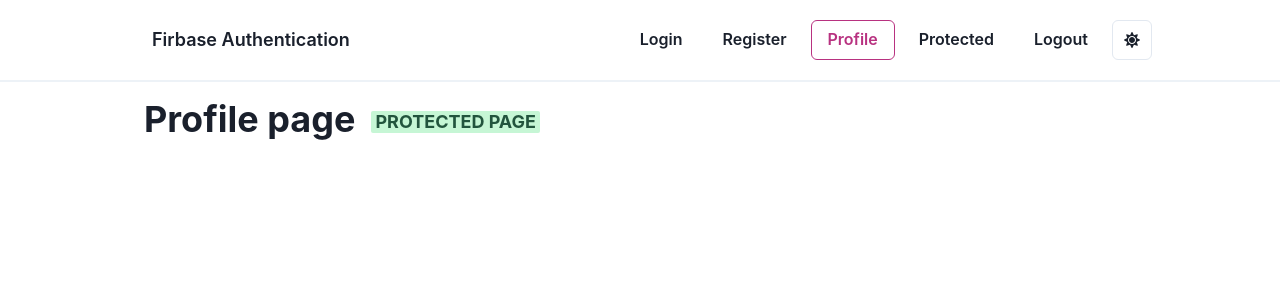
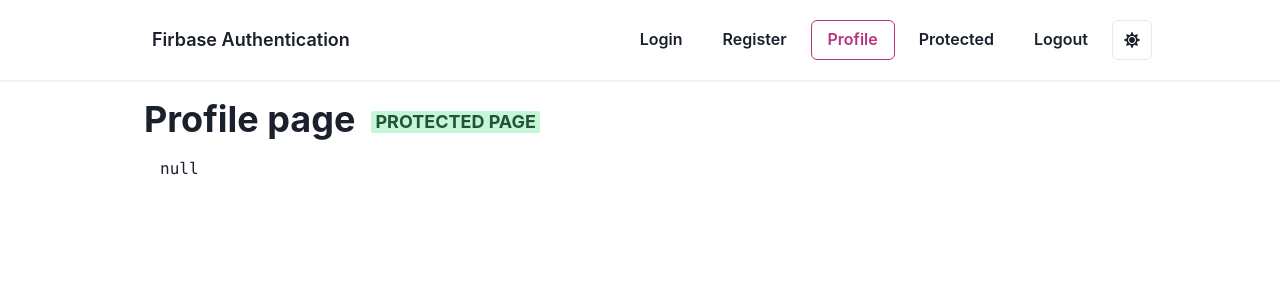
Before and after one commit to wowww/react-signup, a React (Create React App) app: page /profile in a window 1280 px wide. Shown: the top 300 px of the page. Built offline with nearby package versions, Linux system fonts and the light colour scheme; no server answers.

Commit message:
feat. useAuth로 유저 정보 가져와서 JSON.stringify으로 화면에 출력

```diff
--- a/src/pages/Profilepage.jsx
+++ b/src/pages/Profilepage.jsx
@@ -1,9 +1,12 @@
 import React from 'react'
 import { Layout } from '../components/Layout'
-import { Badge, Code, Container, Heading } from '@chakra-ui/react'
+import { Badge, chakra, Code, Container, Heading } from '@chakra-ui/react'
 import { Card } from '../components/Card'
+import { useAuth } from '../contexts/AuthContext'
 
 export default function Profilepage() {
+  const { currentUser } = useAuth();
+
   return (
     <Layout>
       <Heading>
@@ -13,7 +16,11 @@ export default function Profilepage() {
         </Badge>
       </Heading>
 
-      <Container maxW='container.lg' overflowX='auto' py={4}></Container>
+      <Container maxW='container.lg' overflowX='auto' py={4}>
+        <chakra.pre>
+          {JSON.stringify(currentUser, null, 2)}
+        </chakra.pre>
+      </Container>
     </Layout>
   )
 }
```
